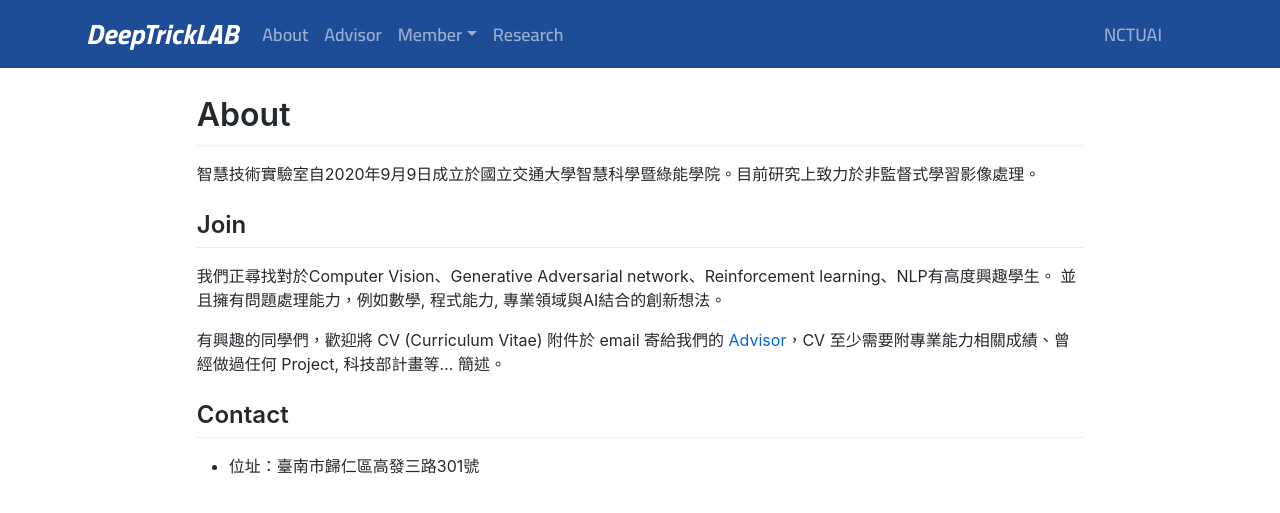
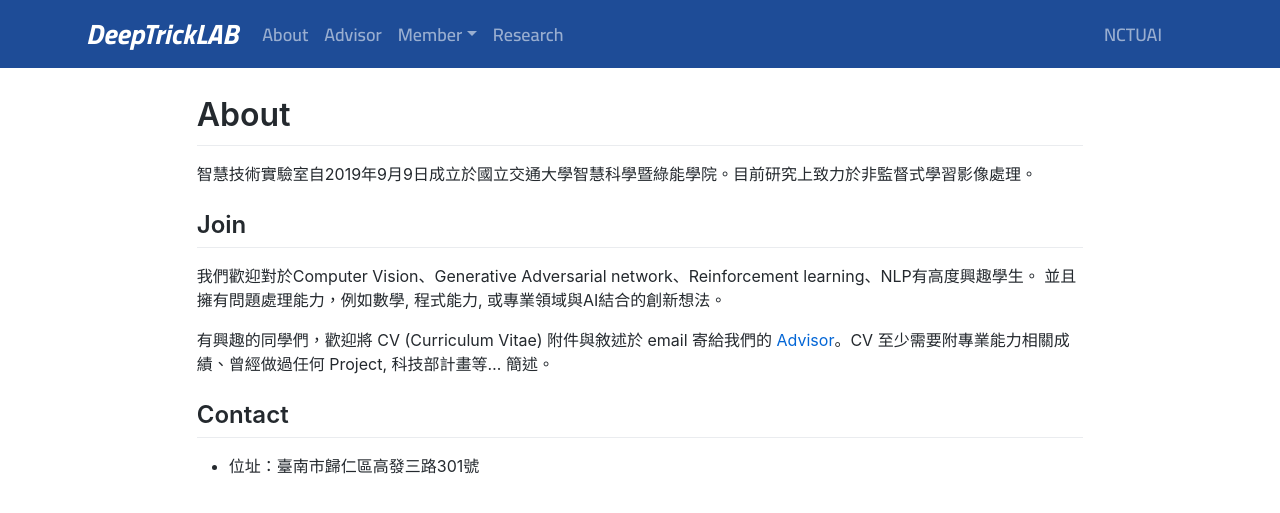
Before and after one commit to DeepTrickLab/deeptricklab.github.io, a Jekyll site: the page built from about.html, in a window 1280 px wide. Shown: the top 513 px of the page. Built offline with Jekyll 4.4.1, drawn with Linux system fonts in a browser that asks for light colours.

Commit message:
modify typo & profiles

```diff
--- a/about.html
+++ b/about.html
@@ -3,13 +3,13 @@ layout: feature_md
 title: About
 ---
 # About
-智慧技術實驗室自2020年9月9日成立於國立交通大學智慧科學暨綠能學院。目前研究上致力於非監督式學習影像處理。
+智慧技術實驗室自2019年9月9日成立於國立交通大學智慧科學暨綠能學院。目前研究上致力於非監督式學習影像處理。
 
 ## Join
-我們正尋找對於Computer Vision、Generative Adversarial network、Reinforcement learning、NLP有高度興趣學生。
-並且擁有問題處理能力，例如數學, 程式能力, 專業領域與AI結合的創新想法。
+我們歡迎對於Computer Vision、Generative Adversarial network、Reinforcement learning、NLP有高度興趣學生。
+並且擁有問題處理能力，例如數學, 程式能力, 或專業領域與AI結合的創新想法。
 
-有興趣的同學們，歡迎將 CV (Curriculum Vitae) 附件於 email 寄給我們的 [Advisor](mailto:tjw@nctu.edu.tw)，CV 至少需要附專業能力相關成績、曾經做過任何 Project, 科技部計畫等... 簡述。
+有興趣的同學們，歡迎將 CV (Curriculum Vitae) 附件與敘述於 email 寄給我們的 [Advisor](mailto:tjw@nctu.edu.tw)。CV 至少需要附專業能力相關成績、曾經做過任何 Project, 科技部計畫等... 簡述。
 
 ## Contact
 * 位址：臺南市歸仁區高發三路301號
```
Also changed, not shown: _members/108_ChangChingYu.md (+1 -1 lines), _members/108_YeChunTing.md (+1 -1 lines).
